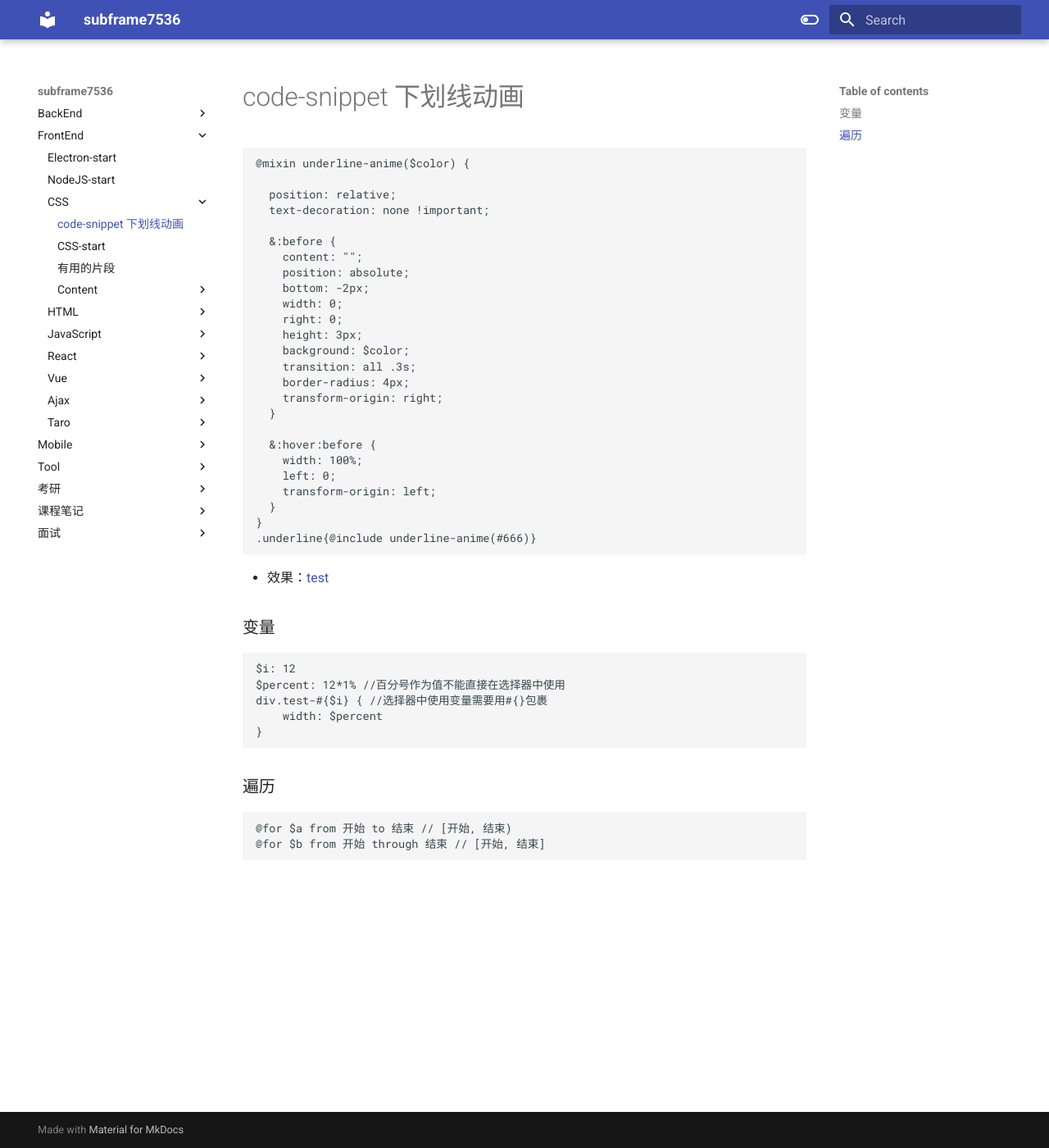
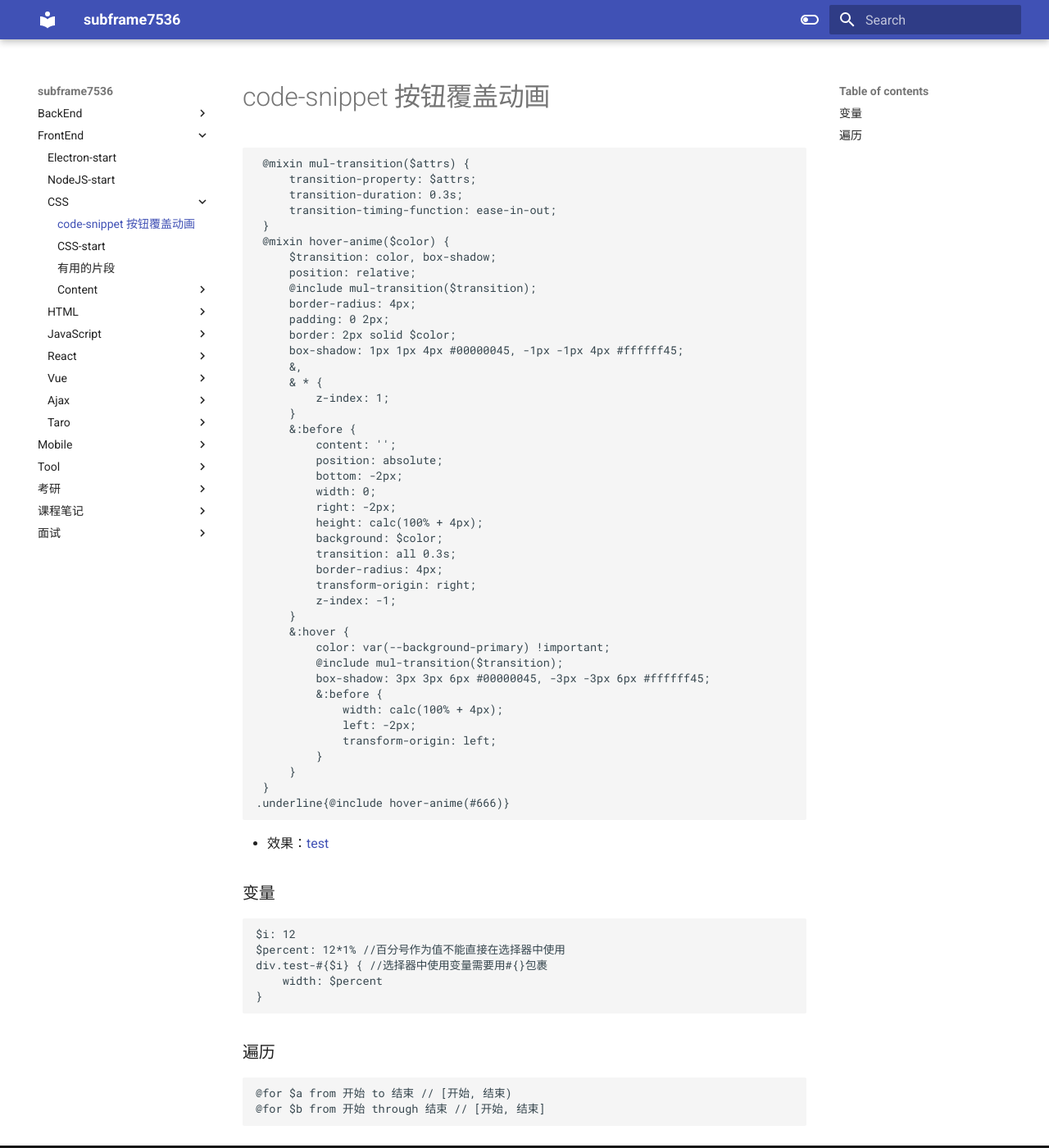
Before and after one commit to subframe7536/subframe7536.github.io, an MkDocs documentation site: the page built from docs/FrontEnd/CSS/SCSS(SASS).md, in a window 1280 px wide and 1400 px high. Shown: the whole window at 82% size. Built offline with MkDocs 1.6.1 and Material for MkDocs 9.7.7, drawn with Linux system fonts in a browser that asks for light colours.

Commit message:
vault backup: 2022-07-12 20:59:32
Affected files:
.obsidian/appearance.json
.obsidian/plugins/obsidian-style-settings/data.json
.obsidian/snippets/markdown.css
.obsidian/snippets/markdown.scss
.obsidian/snippets/status.css
.obsidian/snippets/status.scss
.obsidian/workspace
_templates/template-daily.md
docs/FrontEnd/CSS/SCSS(SASS).md
docs/考研/829/操作系统/1.概述.md
docs/考研/829/操作系统/_assets/1.概述-20220712-1.png
docs/考研/数学/线代/5.特征值与特征向量.md
杂/obsidian使用记录.md
杂/提示框callout.md

````diff
--- a/docs/FrontEnd/CSS/SCSS(SASS).md
+++ b/docs/FrontEnd/CSS/SCSS(SASS).md
@@ -1,30 +1,47 @@
-#code-snippet 下划线动画
+#code-snippet 按钮覆盖动画
 ```scss
-@mixin underline-anime($color) {
-
-  position: relative;
-  text-decoration: none !important;
-
-  &:before {
-    content: "";
-    position: absolute;
-    bottom: -2px;
-    width: 0;
-    right: 0;
-    height: 3px;
-    background: $color;
-    transition: all .3s;
-    border-radius: 4px;
-    transform-origin: right;
-  }
-
-  &:hover:before {
-    width: 100%;
-    left: 0;
-    transform-origin: left;
-  }
-}
-.underline{@include underline-anime(#666)}
+ @mixin mul-transition($attrs) {
+     transition-property: $attrs;
+     transition-duration: 0.3s;
+     transition-timing-function: ease-in-out;
+ }
+ @mixin hover-anime($color) {
+     $transition: color, box-shadow;
+     position: relative;
+     @include mul-transition($transition);
+     border-radius: 4px;
+     padding: 0 2px;
+     border: 2px solid $color;
+     box-shadow: 1px 1px 4px #00000045, -1px -1px 4px #ffffff45;
+     &,
+     & * {
+         z-index: 1;
+     }
+     &:before {
+         content: '';
+         position: absolute;
+         bottom: -2px;
+         width: 0;
+         right: -2px;
+         height: calc(100% + 4px);
+         background: $color;
+         transition: all 0.3s;
+         border-radius: 4px;
+         transform-origin: right;
+         z-index: -1;
+     }
+     &:hover {
+         color: var(--background-primary) !important;
+         @include mul-transition($transition);
+         box-shadow: 3px 3px 6px #00000045, -3px -3px 6px #ffffff45;
+         &:before {
+             width: calc(100% + 4px);
+             left: -2px;
+             transform-origin: left;
+         }
+     }
+ }
+.underline{@include hover-anime(#666)}
 ```
 - 效果：[test](_temp/test.md)
 
````
Also changed, not shown: _templates/template-daily.md (+3 -3 lines), docs/考研/829/操作系统/1.概述.md (+58 -7 lines), docs/考研/数学/线代/5.特征值与特征向量.md (+8 -0 lines), 杂/obsidian使用记录.md (added, +2 -0 lines), 杂/提示框callout.md (+1 -0 lines), docs/考研/829/操作系统/_assets/1.概述-20220712-1.png (added), 7 other files.
